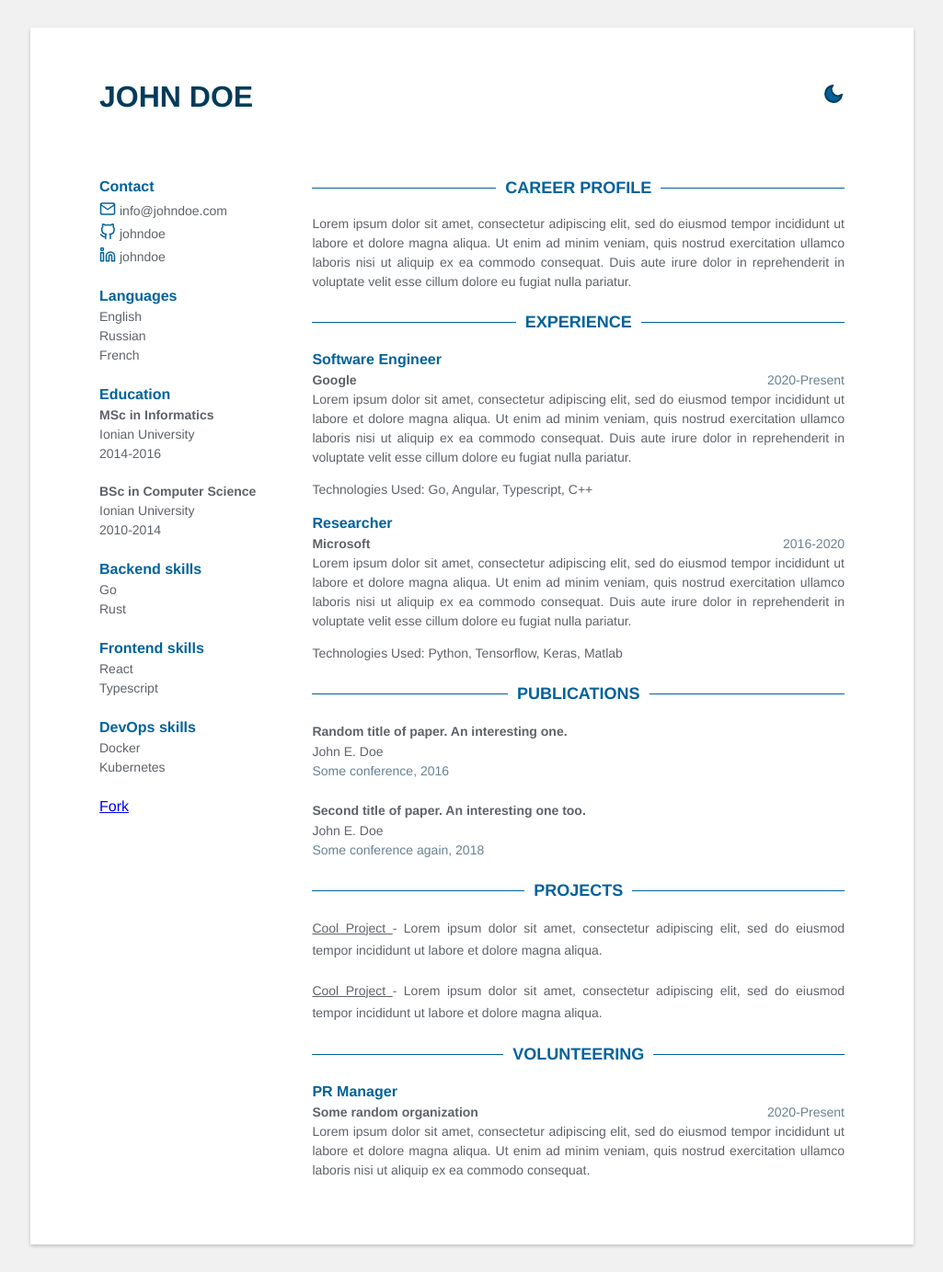
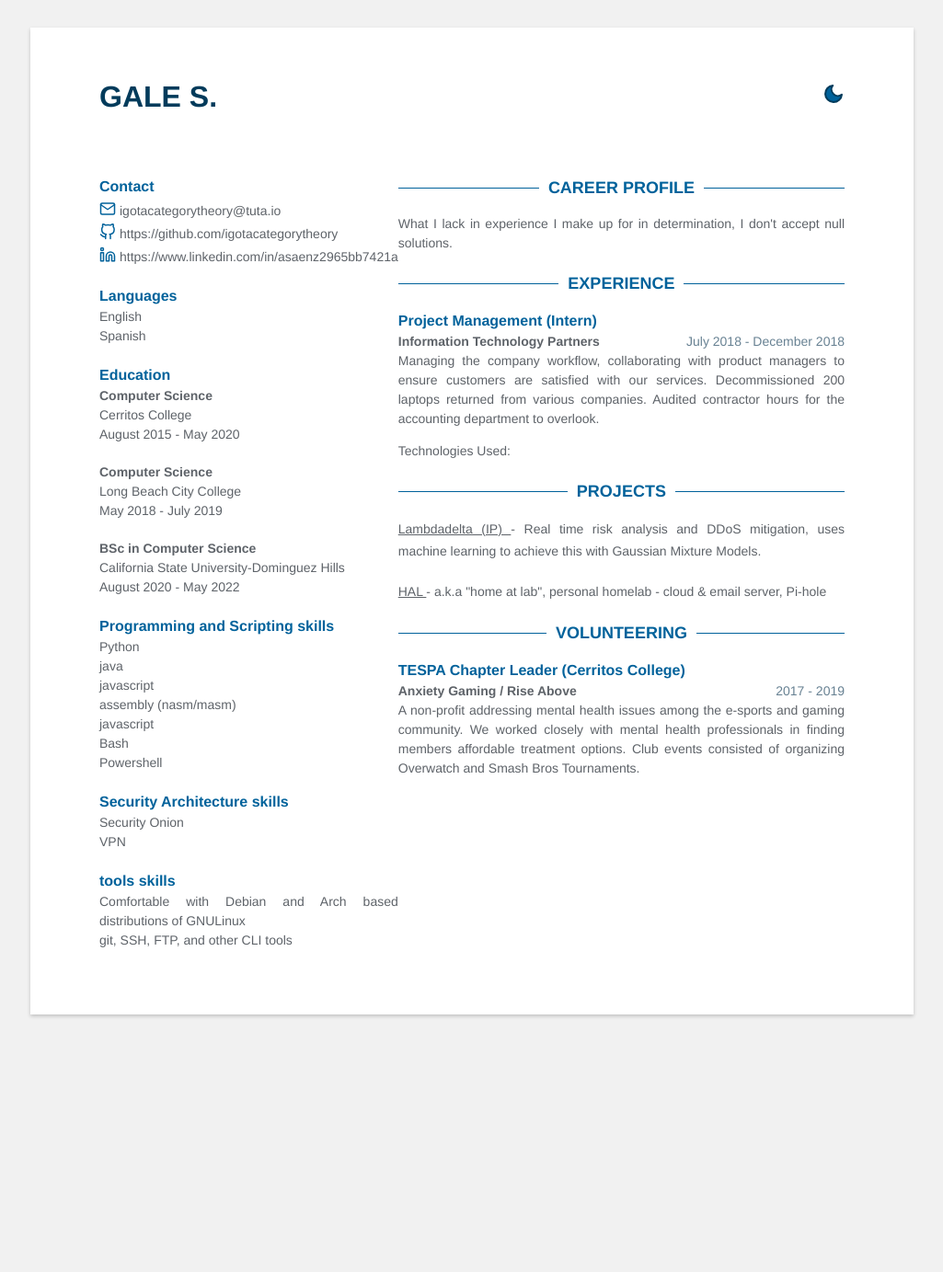
Before and after one commit to Stavrospanakakis/jekyll-cv, a Jekyll site: the page built from index.html, in a window 1280 px wide. Shown: the whole page at 92% size, without its empty margins (127-1152 px from the left). Built offline with Jekyll 4.4.1, drawn with Linux system fonts in a browser that asks for light colours; after the commit the page ends 1133 px from its top, so only the background shows below that.

Commit message:
march2022

```diff
--- a/_config.yml
+++ b/_config.yml
@@ -1,7 +1,7 @@
-title: CV | A jekyll template
-description:  A beautiful template for your CV.
-url: https://jekyll-cv.stavrospanakakis.com
-baseurl: ''
+title: resume
+description:
+url: https://igotacategorytheory.github.io/
+baseurl: ""
 theme_skin: blue
 
 sass:
@@ -9,7 +9,7 @@ sass:
   style: compressed
 
 plugins:
-    - jekyll-minifier
+  - jekyll-minifier
 
 exclude:
   - docker-compose.yml
--- a/_data/data.yml
+++ b/_data/data.yml
@@ -1,108 +1,82 @@
-name: John Doe
+name: Gale S.
 support_dark_mode: true
-fork: true
+fork: false
 
 # Sidebar
 contact:
-  email: info@johndoe.com
-  github: johndoe
-  linkedin: johndoe
+  email: igotacategorytheory@tuta.io
+  github: https://github.com/igotacategorytheory
+  linkedin: https://www.linkedin.com/in/asaenz2965bb7421a
   phone:
   gitlab:
   twitter:
 
 languages:
   - idiom: English
-  - idiom: Russian
-  - idiom: French
+  - idiom: Spanish
 
 education:
-  - degree: MSc in Informatics
-    time: 2014-2016
-    university: Ionian University
+  - degree: Computer Science
+    time: August 2015 - May 2020
+    university: Cerritos College
+
+  - degree: Computer Science
+    time: May 2018 - July 2019
+    university: Long Beach City College
 
   - degree: BSc in Computer Science
-    time: 2010-2014
-    university: Ionian University
+    time: August 2020 - May 2022
+    university: California State University-Dominguez Hills
 
 skills:
-  - category: Backend
+  - category: Programming and Scripting
     skill:
-      - Go
-      - Rust
-  - category: Frontend
+      - Python
+      - java
+      - javascript
+      - assembly (nasm/masm)
+      - javascript
+      - Bash
+      - Powershell
+  - category: Security Architecture
     skill:
-      - React
-      - Typescript
-  - category: DevOps
+      - Security Onion
+      - VPN
+  - category: tools
     skill:
-      - Docker
-      - Kubernetes
+      - Comfortable with Debian and Arch based distributions of GNULinux
+      - git, SSH, FTP, and other CLI tools
 
 # Profile
 profile: |
-  Lorem ipsum dolor sit amet, consectetur adipiscing elit, sed do eiusmod
-  tempor incididunt ut labore et dolore magna aliqua. Ut enim ad minim veniam,
-  quis nostrud exercitation ullamco laboris nisi ut aliquip ex ea commodo consequat.
-  Duis aute irure dolor in reprehenderit in voluptate velit esse cillum dolore eu
-  fugiat nulla pariatur.
+  What I lack in experience I make up for in determination, I don't accept null solutions.
 
 # Experience
 experience:
-  - role: Software Engineer
-    time: 2020-Present
-    company: Google
+  - role: Project Management (Intern)
+    time: July 2018 - December 2018
+    company: Information Technology Partners
     details: |
-      Lorem ipsum dolor sit amet, consectetur adipiscing elit, sed do eiusmod
-      tempor incididunt ut labore et dolore magna aliqua. Ut enim ad minim veniam,
-      quis nostrud exercitation ullamco laboris nisi ut aliquip ex ea commodo consequat.
-      Duis aute irure dolor in reprehenderit in voluptate velit esse cillum dolore eu
-      fugiat nulla pariatur.
+      Managing the company workflow, collaborating with product managers to ensure customers are satisfied with our services.
+       Decommissioned 200 laptops returned from various companies. Audited contractor hours for the accounting department to overlook.
     technologies_used: |
-      Go, Angular, Typescript, C++
-
-  - role: Researcher
-    time: 2016-2020
-    company: Microsoft
-    details: |
-      Lorem ipsum dolor sit amet, consectetur adipiscing elit, sed do eiusmod
-      tempor incididunt ut labore et dolore magna aliqua. Ut enim ad minim veniam,
-      quis nostrud exercitation ullamco laboris nisi ut aliquip ex ea commodo consequat.
-      Duis aute irure dolor in reprehenderit in voluptate velit esse cillum dolore eu
-      fugiat nulla pariatur.
-    technologies_used: |
-      Python, Tensorflow, Keras, Matlab
-
-publications:
-  - title: Random title of paper. An interesting one.
-    link: "#"
-    authors: John E. Doe
-    conference: Some conference, 2016
-
-  - title: Second title of paper. An interesting one too.
-    link: "#"
-    authors: John E. Doe
-    conference: Some conference again, 2018
 
 projects:
-  - title: Cool Project
+  - title: Lambdadelta (IP)
     link: #
     details: |
-      Lorem ipsum dolor sit amet, consectetur adipiscing elit, sed do eiusmod
-      tempor incididunt ut labore et dolore magna aliqua.
+      Real time risk analysis and DDoS mitigation, uses machine learning to achieve this with Gaussian Mixture Models.
 
-  - title: Cool Project
+  - title: HAL
     link: #
     details: |
-      Lorem ipsum dolor sit amet, consectetur adipiscing elit, sed do eiusmod
-      tempor incididunt ut labore et dolore magna aliqua.
+      a.k.a "home at lab", personal homelab - cloud & email server, Pi-hole
 
 # Volunteering
 volunteering:
-  - time: 2020-Present
-    role: PR Manager
-    company: Some random organization
+  - time: 2017 - 2019
+    role: TESPA Chapter Leader (Cerritos College)
+    company: Anxiety Gaming / Rise Above
     details: |
-      Lorem ipsum dolor sit amet, consectetur adipiscing elit, sed do eiusmod
-      tempor incididunt ut labore et dolore magna aliqua. Ut enim ad minim veniam,
-      quis nostrud exercitation ullamco laboris nisi ut aliquip ex ea commodo consequat.
+      A non-profit addressing mental health issues among the e-sports and gaming community. We worked closely with mental health professionals
+      in finding members affordable treatment options. Club events consisted of organizing Overwatch and Smash Bros Tournaments.
```
